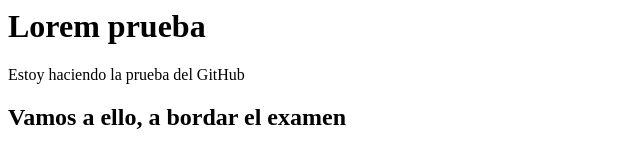
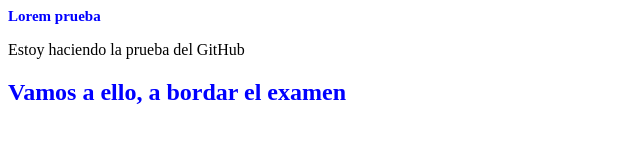
Before and after one commit to joseomar91/prototipos, a plain HTML site: page index.html in a window 1280 px wide. Shown: the whole page, without its empty margins (0-640 px from the left). Drawn offline with Linux system fonts and the light colour scheme.

Commit message:
css/index.css

```diff
--- a/css/index.css
+++ b/css/index.css
@@ -14,5 +14,5 @@ div#prueba p {
 
 h2 {
 
-    color: red;
+    color: blue;
    }
--- a/index.html
+++ b/index.html
@@ -1,6 +1,7 @@
 <html>
 <head>
 </head>
+<link rel="stylesheet" href="css/index.css" type="text/css">
 <body>
 
       <h1>Lorem prueba</h1>
```
